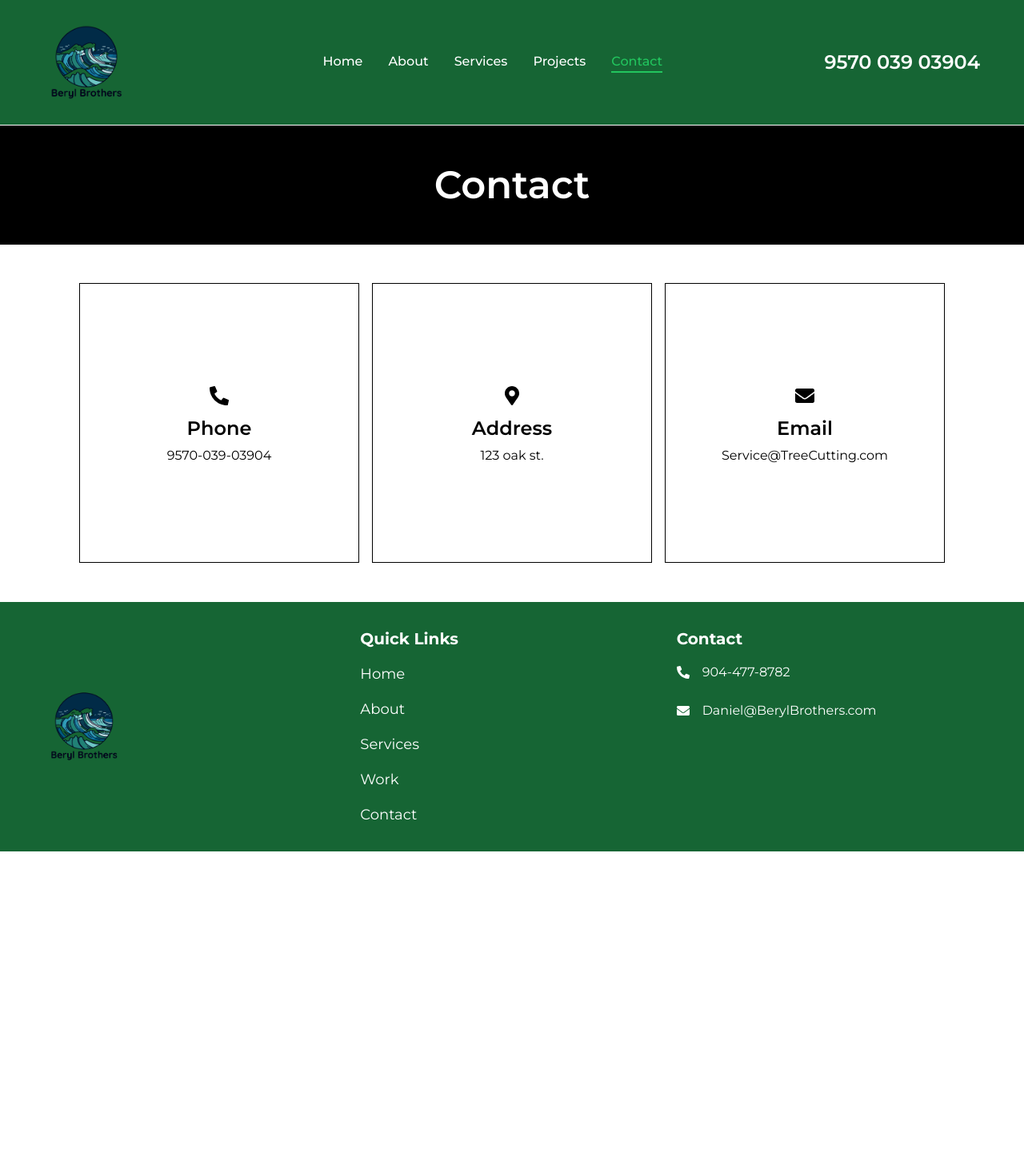
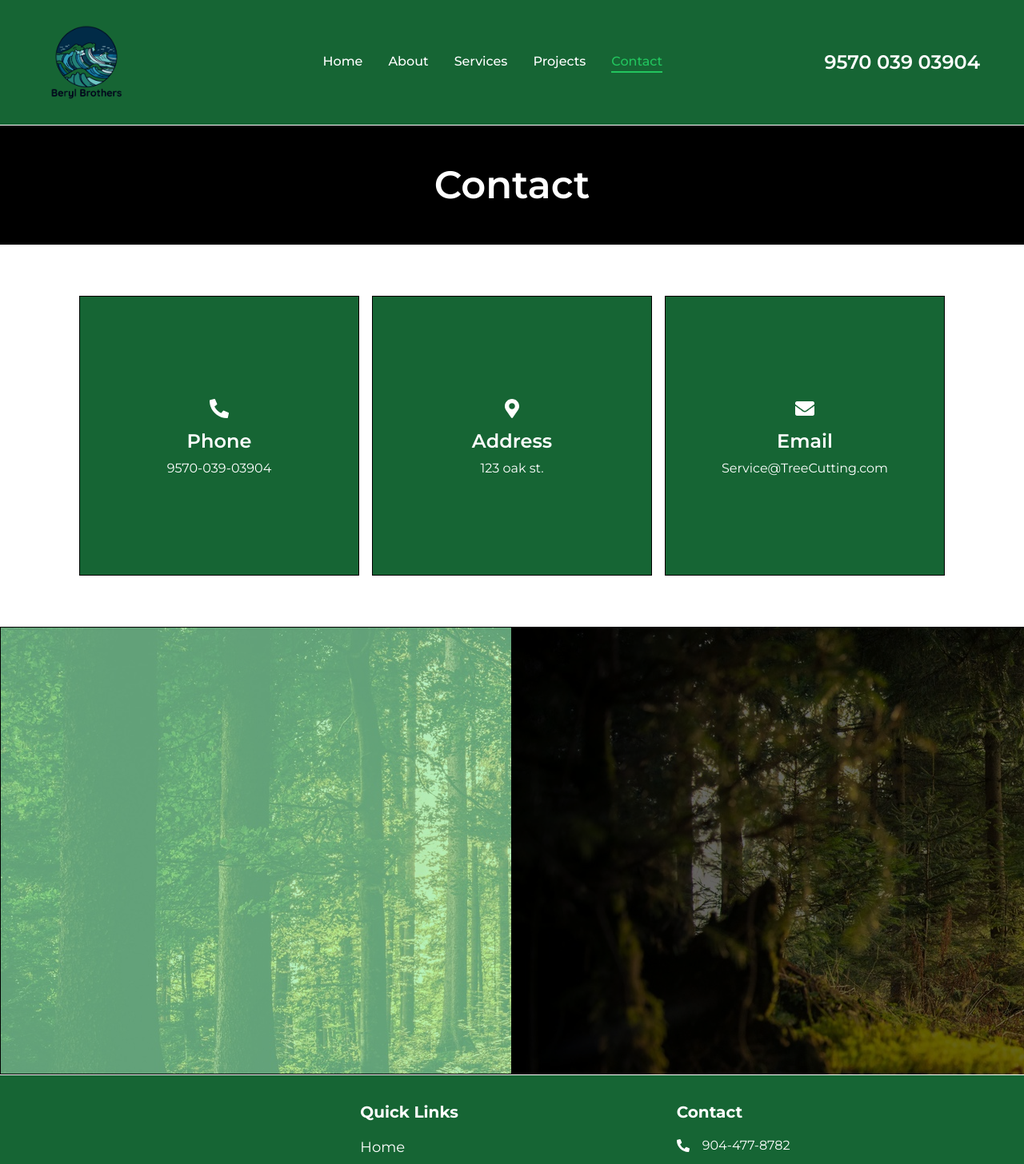
Before and after one commit to BerylBrothers/Paint-Website, a Next.js app: page /contact in a window 1280 px wide. Shown: the top 1456 px of the page at 80% size. Before the commit the page ends 1065 px from the top, so only its background shows below. Built offline with nearby package versions, Linux system fonts and the light colour scheme.

Commit message:
updated contact section

```diff
--- a/app/contact/page.jsx
+++ b/app/contact/page.jsx
@@ -31,11 +31,11 @@ const page = () => {
         <PageTitle title="Contact" />
       </div>
       <div className="flex justify-center items-center mx-auto container">
-        <div className="grid grid-cols-1 md:grid-cols-3 gap-6 py-12">
+        <div className="grid grid-cols-1 md:grid-cols-3 gap-6 py-16">
           {cards.map((card, index) => {
             return (
               <div
-                className="flex justify-center items-center border border-black h-[350px] w-[350px]"
+                className="flex justify-center items-center border bg-green-800 text-white border-black h-[350px] w-[350px]"
                 key={index}
               >
                 <div className="flex flex-col justify-center items-center">
@@ -48,6 +48,18 @@ const page = () => {
           })}
         </div>
       </div>
+      <div className="flex xl:flex-row flex-col justify-between ">
+        {/* text container */}
+        <div className="relative flex xl:flex-row flex-col justify-center items-center border forest-bg-1 border-black  w-full xl:w-[50%] h-[70vh]">
+          <div className="absolute inset-0 opacity-60 bg-green-300"></div>
+        </div>
+
+        {/* carousel container */}
+        <div className="relative flex flex-col justify-center items-center w-full xl:w-[50%] forest-bg-2">
+          <div className="absolute inset-0 opacity-60 bg-black "></div>
+          {/* Display only the current testimonial */}
+        </div>
+      </div>
     </section>
   );
 };
```
